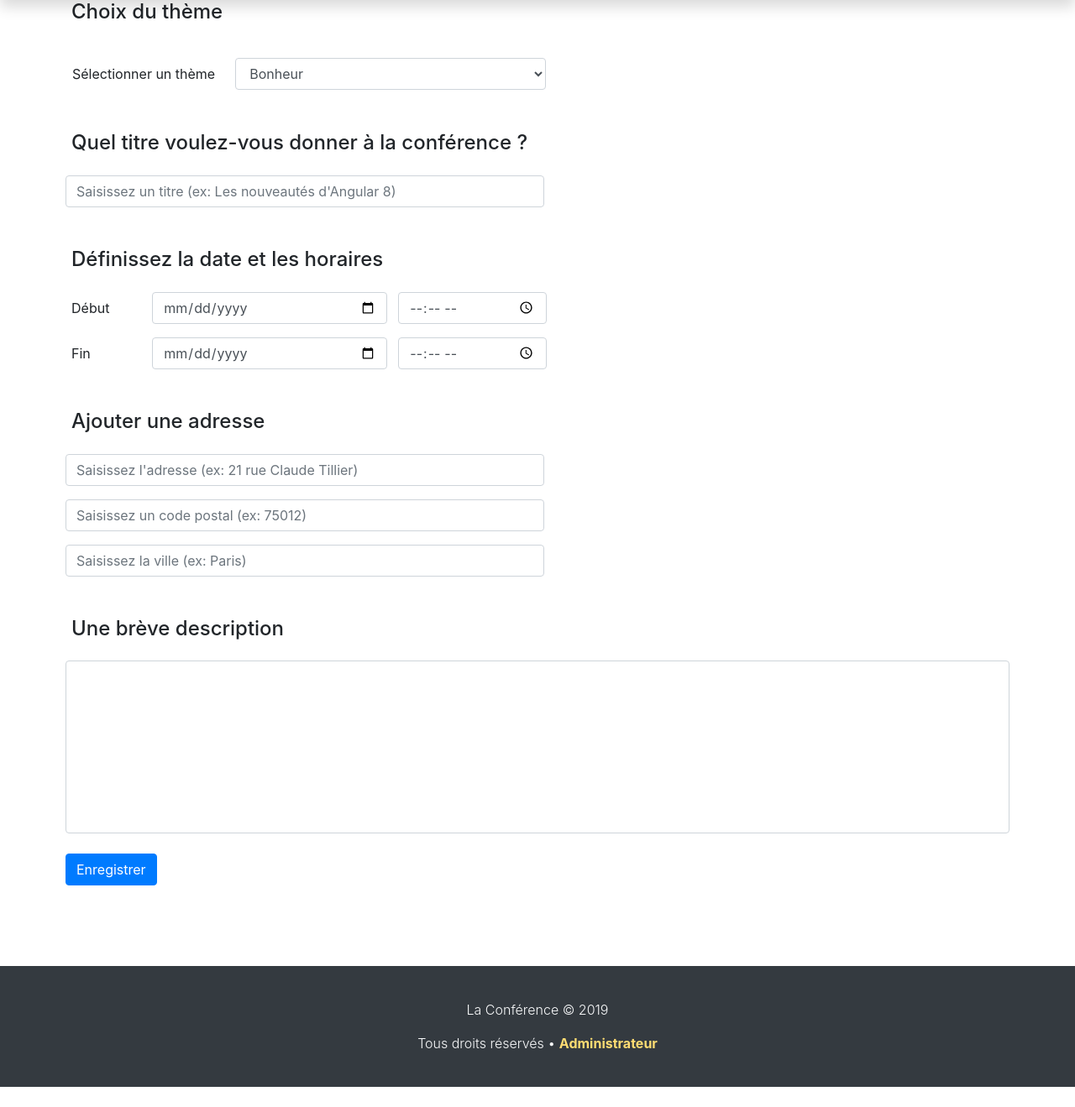
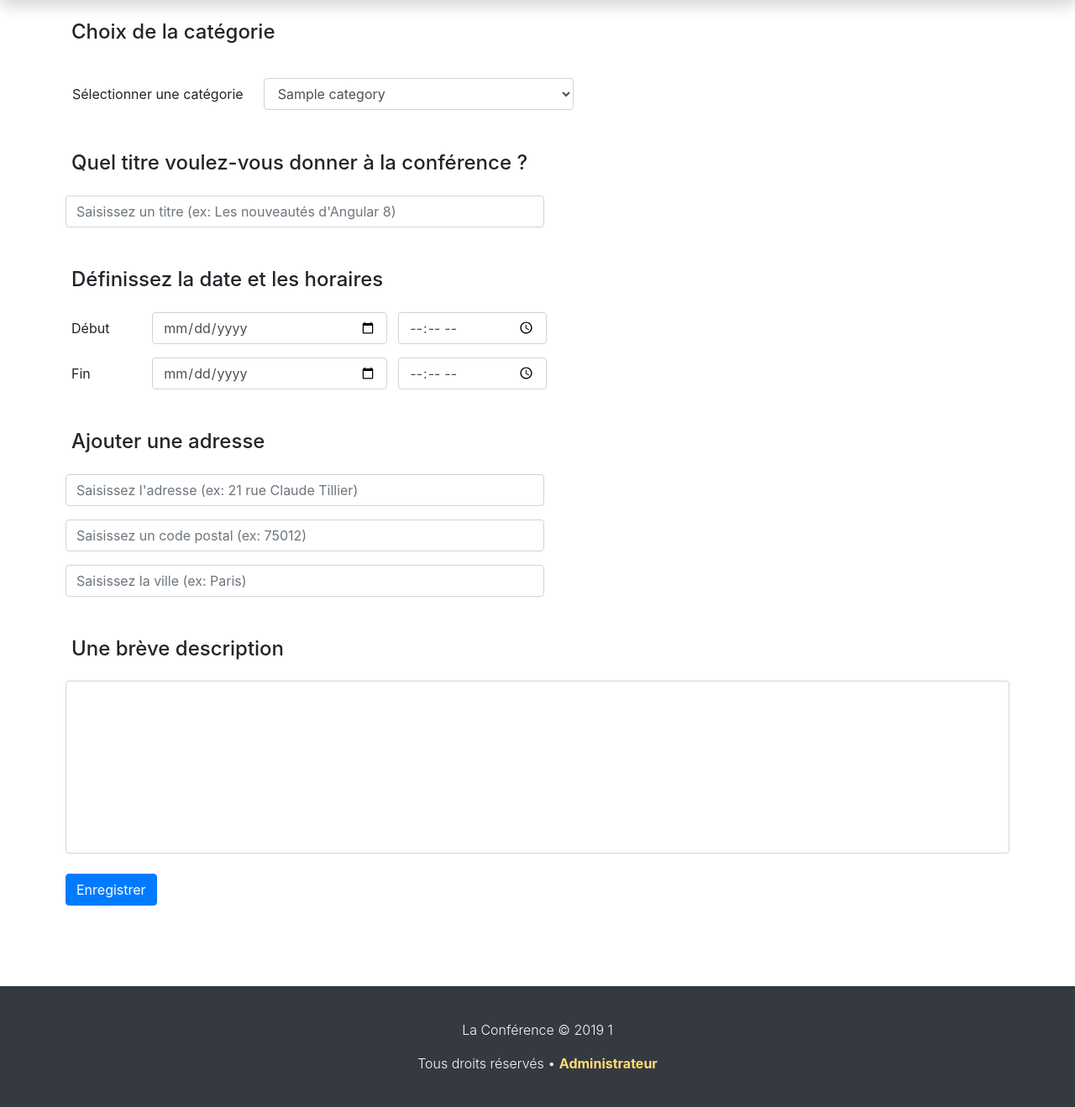
Before and after one commit to eudzb/conf-project, a PHP site: page /creation-conf.php in a window 1280 px wide. Shown: the part 94-1413 px from the top of the page at 84% size. Before the commit the page ends 1389 px from the top, so only its background shows below. Run offline with PHP 8.4, Linux system fonts and the light colour scheme; the visitor is signed in with stand-in values (Sample User, id 1); tables that the repository leaves empty or names only in its code hold one stand-in row (values such as "Sample post").

Commit message:
lot of upgrades: creation of a meeting and path to user from meeting

```diff
--- /dev/null
+++ b/src/code-creation-conf.php
@@ -0,0 +1,57 @@
+<?php
+session_start();
+include 'connexionbdd.php';
+
+// Used to fetch all categories in the select
+$categories = $bdd->query("
+  SELECT category_name
+  FROM category
+  ORDER BY category_name ASC");
+$result = $categories->fetchAll();
+
+if(
+  !empty($_POST['category']) &&
+  !empty($_POST['title']) &&
+  !empty($_POST['startDate']) &&
+  !empty($_POST['endDate']) &&
+  !empty($_POST['startTime']) &&
+  !empty($_POST['endTime']) &&
+  !empty($_POST['address']) &&
+  !empty($_POST['cp']) &&
+  !empty($_POST['city']) &&
+  !empty($_POST['description'])
+) {
+  $category = $_POST['category'];
+  $title = $_POST['title'];
+  $startDate = $_POST['startDate'] . ' ' . $_POST['startTime'] . ':00';
+  $endDate = $_POST['endDate'] . ' ' . $_POST['endTime'] . ':00';
+  $address = $_POST['address'];
+  $cp = $_POST['cp'];
+  $city = $_POST['city'];
+  $description = $_POST['description'];
+  $filename = "../img/hiruma.jpeg";
+  $handle = fopen($filename, "r");
+  $img = fread($handle, filesize($filename));
+  $logo = base64_encode($img);
+  fclose($handle);
+
+  $newConference = $bdd->prepare("INSERT INTO conference (
+    title, user_id, description, dateStart, dateEnd, adress, cp, city, logo, category_id
+  ) VALUES ( :title, :userId, :description, :startDate, :endDate, :address, :cp, :city, :logo, :category_id)");
+  $newConference->execute(array(
+    "title" => $title,
+    "userId" => $_SESSION['id'],
+    "description" => $description,
+    "startDate" => $startDate,
+    "endDate" => $endDate,
+    "address" => $address,
+    "cp" => $cp,
+    "city" => $city,
+    "logo" => '',
+    "category_id" => 4,
+  ));
+  header ("Location: index.php");
+
+} else {
+  echo 'Complete them all';
+}
--- a/src/code_connexion.php
+++ b/src/code_connexion.php
@@ -10,10 +10,10 @@ if(isset($_POST['email']) && isset($_POST['password'])) {
 
   if ($newUser = $newUser->fetch()) {
     session_start();
-    $id = $newUser['id'];
-    $_SESSION['id'] = $id;
+    $_SESSION['id'] = $newUser['id'];
+    $_SESSION['status'] = $newUser['status'];
 
-    header('Location:page-profil.php?id='.$id);
+    header('Location:page-profil.php?id='.$_SESSION['id']);
   }
     else {
       header('Location:page-connexion.php');
--- a/src/creation-conf.php
+++ b/src/creation-conf.php
@@ -1,3 +1,11 @@
+<?php
+session_start();
+include 'code-creation-conf.php';
+
+if(empty($_SESSION['id'])) {
+  header('Location: page-connexion.php');
+}
+?>
 <!DOCTYPE html>
 <html lang="en" dir="ltr">
   <head>
@@ -15,23 +23,25 @@
       <h2>Création d'une conférence</h2>
 
       <!-- MAIN BODY CREATION CONFERENCE -->
+      <form method="post" action="code-creation-conf.php">
+
       <div class="mt-2 mb-5">
         <div class="row">
-          <h4 class="col mt-5 mb-4">Choix du thème</h4>
+          <h4 class="col mt-5 mb-4">Choix de la catégorie</h4>
         </div>
         <div class="form-group row p-3 align-items-baseline">
-        <label for="choixTheme">Sélectionner un thème</label>
-          <select class="form-control ml-4 mr-2 col-md-4" id="choixTheme">
-            <option>Bonheur</option>
-            <option>Cohesion d'équipe</option>
-            <option>Conduite du changement</option>
-            <option>Dépassement de soi</option>
-            <option>Digital / Technologie</option>
-            <option>Innovation</option>
-            <option>Management / Leadership</option>
-            <option>Motivation</option>
-            <option>Performance</option>
-            <option>Prise de risque</option>
+        <label for="choixCategorie">Sélectionner une catégorie</label>
+          <select
+          name="category"
+          class="form-control ml-4 mr-2 col-md-4"
+          id="choixCategorie">
+            <?php
+            $i = 0;
+            foreach ($result as $key) {
+              echo '<option>' . $result[$i]['category_name'] . '</option> </br>';
+              $i++;
+            }
+            ?>
           </select>
         </div>
         <div class="row">
@@ -39,6 +49,7 @@
         </div>
         <div class="row">
           <input
+          name="title"
           type="text"
           name="titre"
           placeholder="Saisissez un titre (ex: Les nouveautés d'Angular 8)"
@@ -53,12 +64,14 @@
           </div>
           <div class="col-md-3 p-0 mr-2">
             <input
+            name="startDate"
             type="date"
             name="date"
             class="form-control">
           </div>
           <div class="col-md-2">
             <input
+            name="startTime"
             type="time"
             name="start"
             class="form-control">
@@ -70,12 +83,14 @@
           </div>
           <div class="col-md-3 p-0 mr-2">
             <input
+            name="endDate"
             type="date"
             name="date"
             class="form-control">
           </div>
           <div class="col-md-2">
             <input
+            name="endTime"
             type="time"
             name="end"
             class="form-control">
@@ -86,6 +101,7 @@
         </div>
         <div class="row mb-3">
           <input
+          name="address"
           type="text"
           name="adress"
           placeholder="Saisissez l'adresse (ex: 21 rue Claude Tillier)"
@@ -93,6 +109,7 @@
         </div>
         <div class="row mb-3">
           <input
+          name="cp"
           type="text"
           name="cp"
           placeholder="Saisissez un code postal (ex: 75012)"
@@ -100,6 +117,7 @@
         </div>
         <div class="row">
           <input
+          name="city"
           type="text"
           name="city"
           placeholder="Saisissez la ville (ex: Paris)"
@@ -118,11 +136,12 @@
         </div>
         <div class="row pb-5">
           <button
-          type="button"
+          type="submit"
           name="enregister"
           class="btn btn-primary ml-2 mr-2 mt-4">Enregistrer</button>
         </div>
       </div>
+    </form>
     </div>
   </body>
   <?php include './footer.php'; ?>
--- a/src/footer.php
+++ b/src/footer.php
@@ -1,11 +1,14 @@
+<?php
+session_start();
+?>
 <footer class="footer">
   <div class="bg-dark pt-4 pb-4">
     <p class="mt-3 mb-3 text-center font-weight-light text-light">
-      La Conférence © 2019
+      La Conférence © 2019 <?php echo $_SESSION['status']; ?>
     </p>
     <p class="mt-3 mb-3 text-center font-weight-light text-light">
-      Tous droits réservés •
-      <a
+      Tous droits réservés
+      • <a
       href="admin.php"
       class="pointer font-weight-bold"
       style="color: #fedc72;">Administrateur</a>
--- a/src/page-conf.php
+++ b/src/page-conf.php
@@ -129,7 +129,7 @@ var_dump($ee);*/
           ?>
           <div class="col-auto">
             <?php
-            echo '<img src="'.$src.'" class="rounded-circle pointer p-1" alt="participant-icon" style="height:80px; width:80px">'; ?>
+            echo '<a href="page-profil.php?id=' . $c . '"><img src="'.$src.'" class="rounded-circle pointer p-1" alt="participant-icon" style="height:80px; width:80px"></a>'; ?>
           </div>
 
         <?php $i++; } ?>
```
